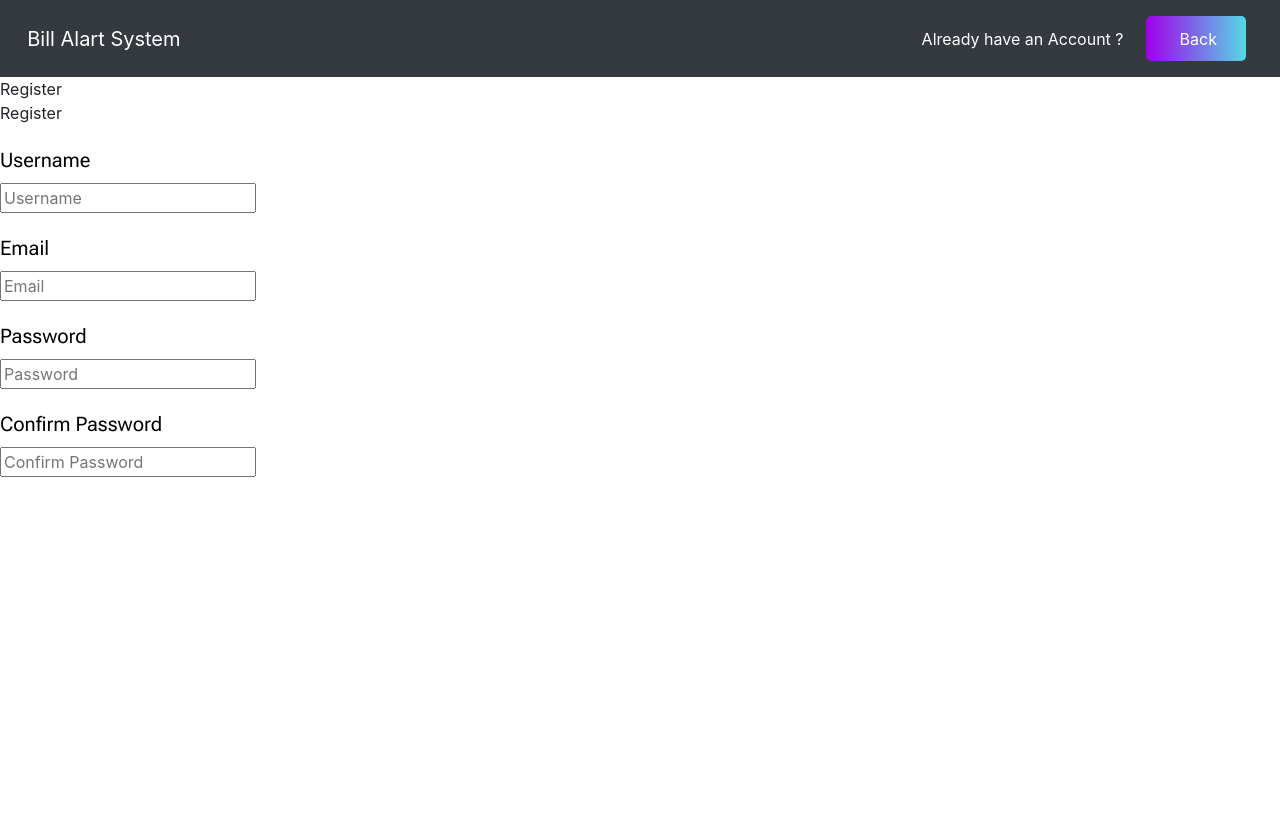
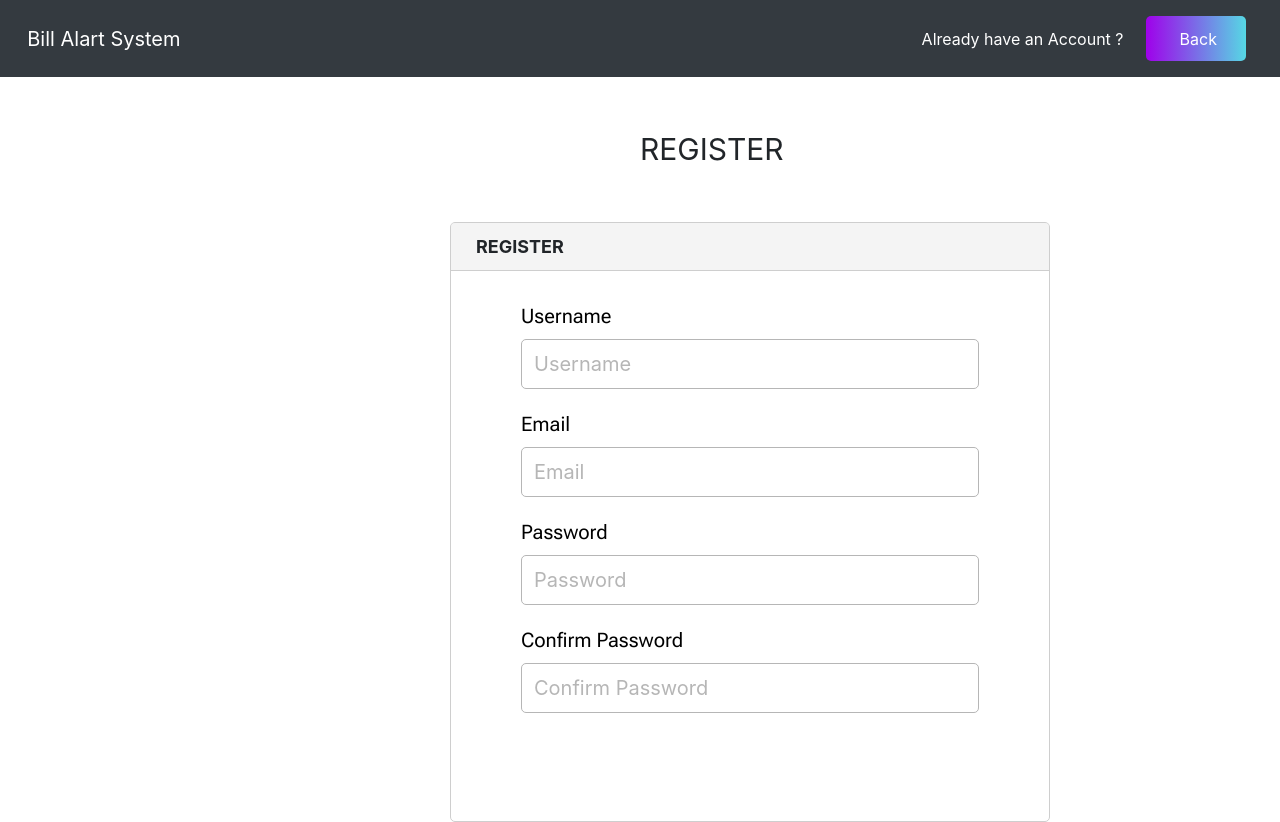
Before and after one commit to JehanKandy/Online-Bill-Alert-System, a PHP site: page /lib/views/reg.php in a window 1280 px wide. Before the commit the page ends 477 px from the top, so only its background shows below. Run offline with PHP 8.4, Linux system fonts and the light colour scheme; some web fonts are replaced.

Commit message:
Update style.css

```diff
--- a/css/style.css
+++ b/css/style.css
@@ -81,7 +81,20 @@
     padding-right: 450px;
 }
 
+.reg-content {
+    padding-top: 50px;
+    padding-left: 450px;
+    padding-right: 450px;
+}
+
 .login-content-title {
+    padding-left: 190px;
+    padding-bottom: 50px;
+    font-size: 30px;
+    text-transform: uppercase;
+}
+
+.reg-content-title {
     padding-left: 190px;
     padding-bottom: 50px;
     font-size: 30px;
@@ -96,7 +109,26 @@
     border-radius: 5px;
 }
 
+.reg-box {
+    background-color: white;
+    width: 600px;
+    height: 600px;
+    border: 1px solid rgb(206, 206, 206);
+    border-radius: 5px;
+}
+
 .login-box-header {
+    padding-top: 10px;
+    padding-left: 25px;
+    padding-bottom: 10px;
+    font-size: 18px;
+    text-transform: uppercase;
+    font-weight: bold;
+    background-color: rgba(231, 231, 231, 0.473);
+    border-bottom: 1px solid rgb(206, 206, 206);
+}
+
+.reg-box-header {
     padding-top: 10px;
     padding-left: 25px;
     padding-bottom: 10px;
@@ -113,6 +145,12 @@
     padding-right: 70px;
 }
 
+.reg-box-body {
+    padding-left: 70px;
+    padding-top: 10px;
+    padding-right: 70px;
+}
+
 .login-box-body .login-input {
     width: 100%;
     height: 50px;
@@ -121,7 +159,20 @@
     font-size: 20px;
 }
 
+.reg-box-body .login-input {
+    width: 100%;
+    height: 50px;
+    border: 1px solid rgb(182, 182, 182);
+    border-radius: 5px;
+    font-size: 20px;
+}
+
 .login-box-body .login-input::placeholder {
+    color: rgb(182, 182, 182);
+    padding-left: 10px;
+}
+
+.reg-box-body .login-input::placeholder {
     color: rgb(182, 182, 182);
     padding-left: 10px;
 }
```
